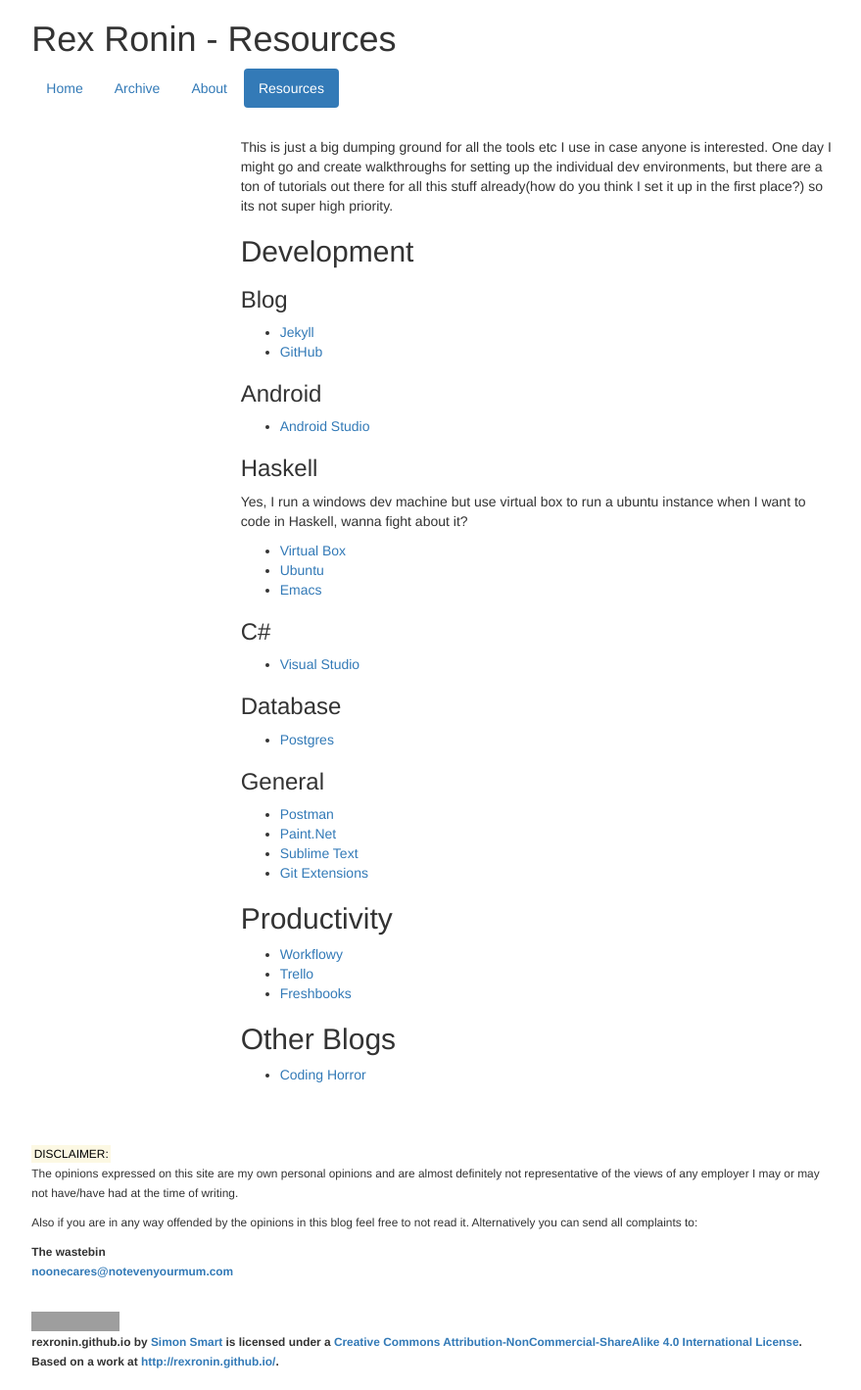
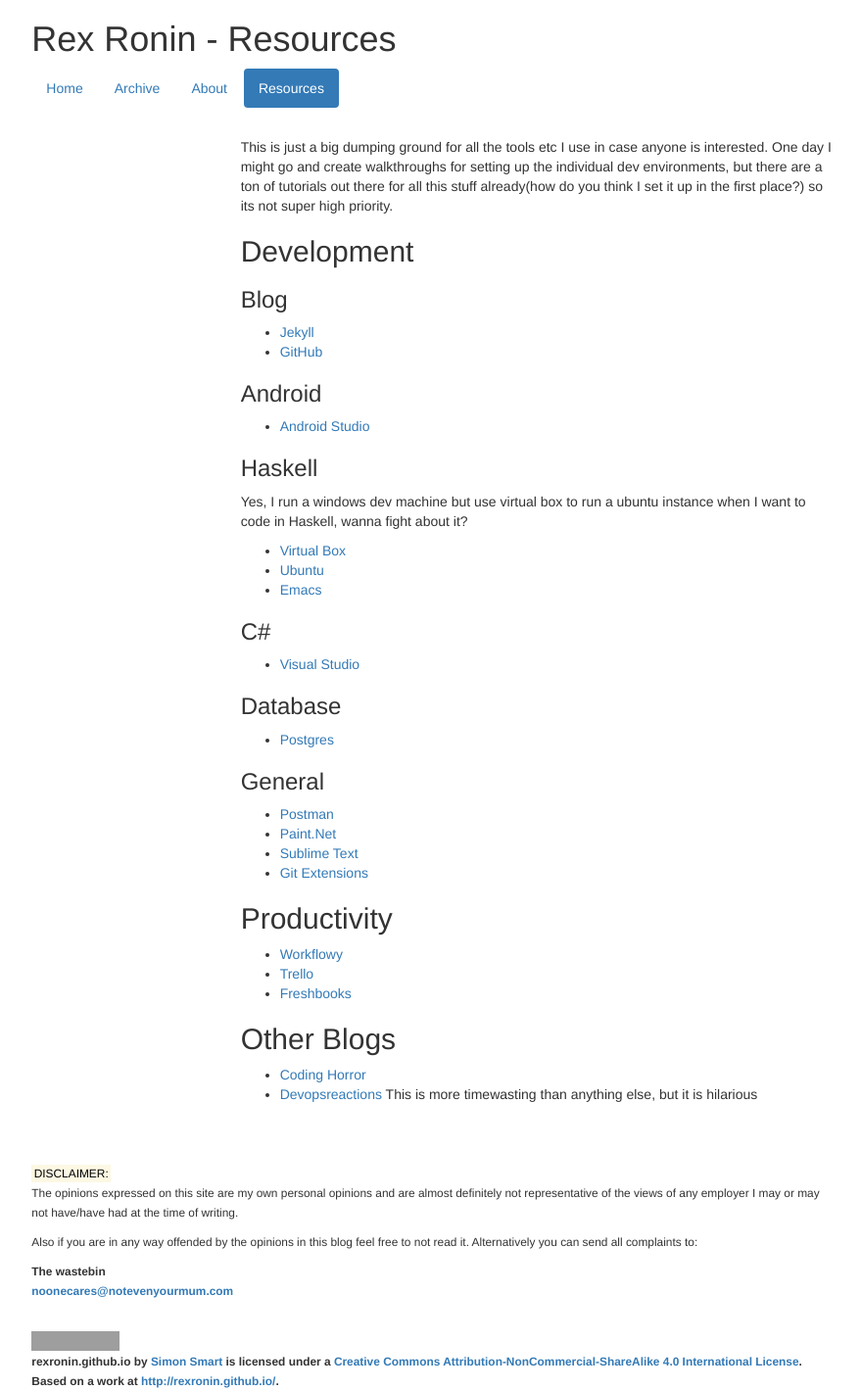
Before and after one commit to RexRonin/RexRonin.github.io, a Jekyll site: the page built from resources/index.markdown, in a window 1280 px wide. Shown: the whole page at 98% size, without its empty margins (196-1075 px from the left). Built offline with Jekyll 4.4.1, drawn with Linux system fonts in a browser that asks for light colours; nearby versions of some CDN libraries; grey boxes are pictures that could not be loaded.

Commit message:
- added devopsreactions to resources page

```diff
--- a/resources/index.markdown
+++ b/resources/index.markdown
@@ -51,3 +51,4 @@
 -----------
 
 - [Coding Horror](http://blog.codinghorror.com/)
+- [Devopsreactions](http://devopsreactions.tumblr.com/) This is more timewasting than anything else, but it is hilarious
```
